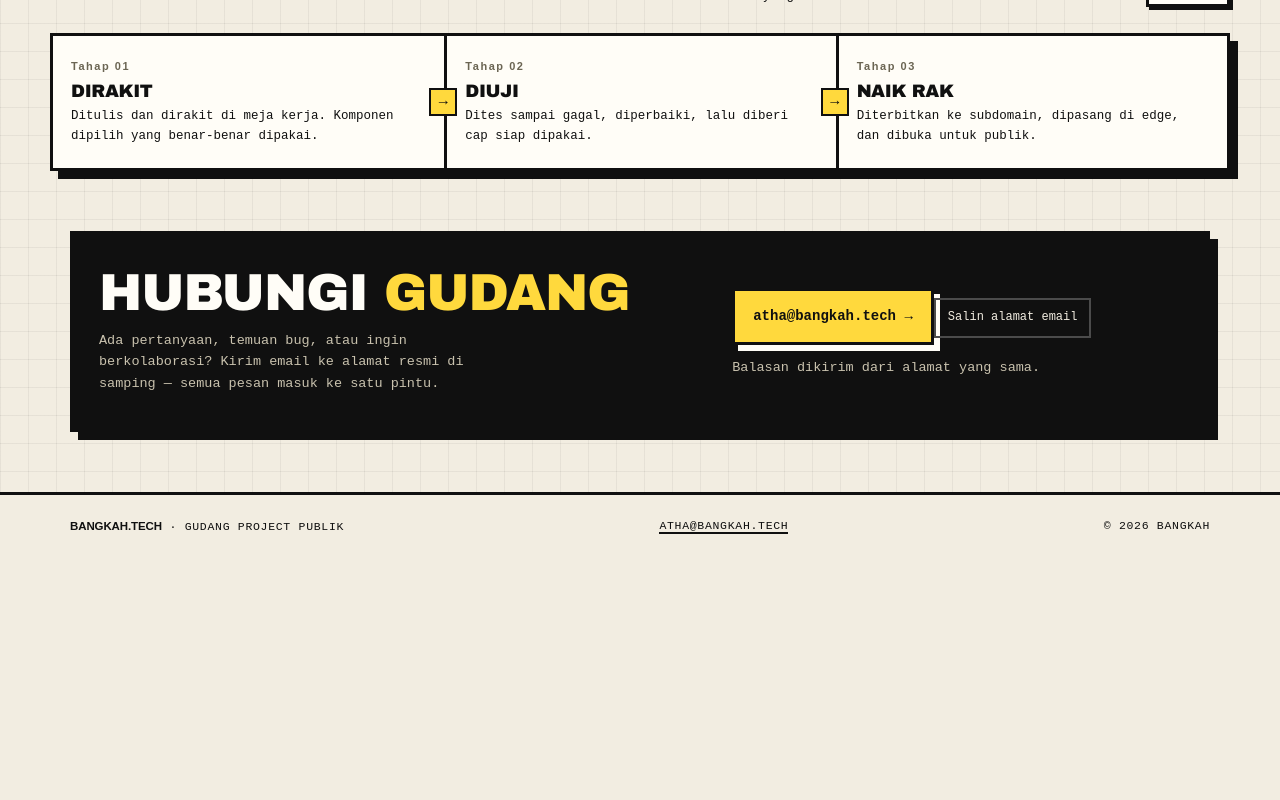
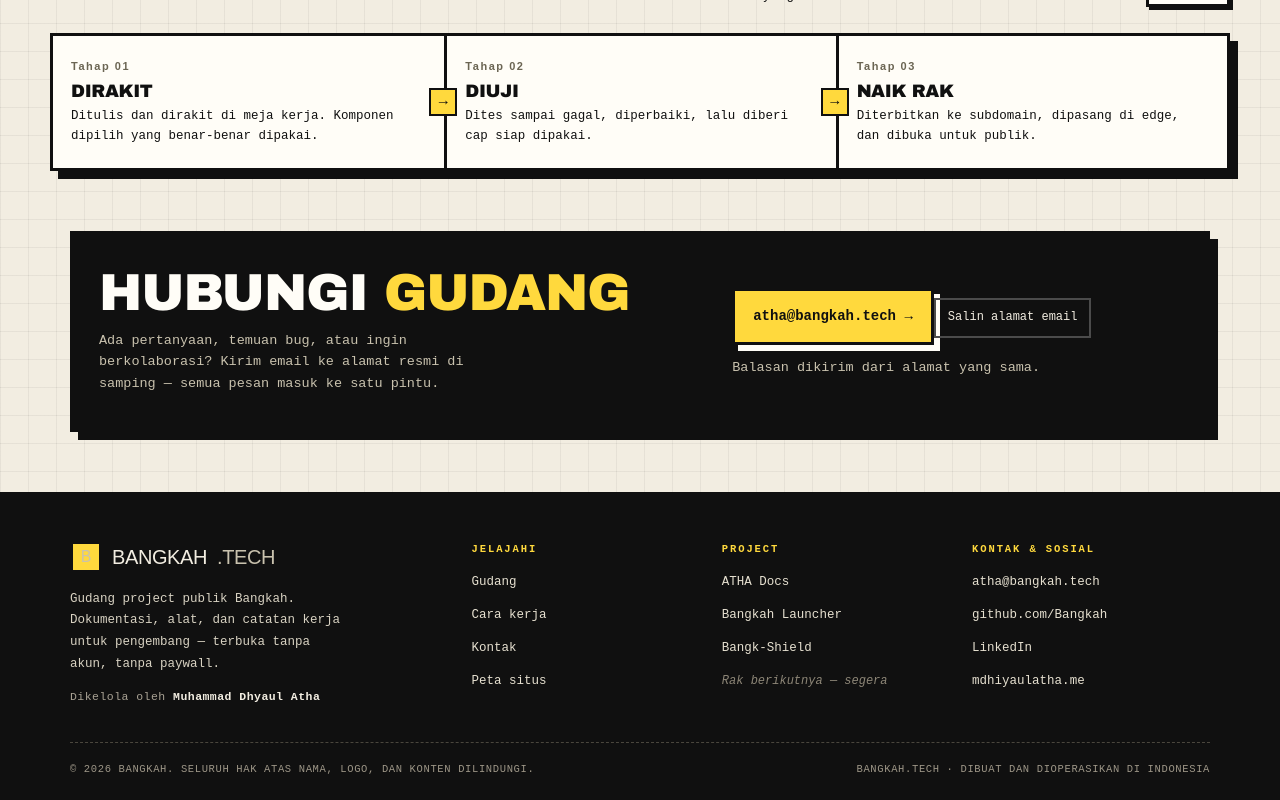
Before and after one commit to Bangkahdev/bangkah, a React (Vite) app: page / in a window 1280 px wide. Shown: the part 1797-2597 px from the top of the page. Before the commit the page ends 2355 px from the top, so only its background shows below. Built offline with nearby package versions, Linux system fonts and the light colour scheme.

Commit message:
feat: footer resmi dengan identitas lengkap; Bangk-Shield sebagai dokumentasi

```diff
--- a/src/components/Footer.jsx
+++ b/src/components/Footer.jsx
@@ -1,16 +1,81 @@
-import { SITE } from "../data.js";
+import { SITE, projects } from "../data.js";
+
+const owner = SITE.owner;
 
 export default function Footer() {
   return (
     <footer>
       <div className="foot">
-        <span>
-          <strong>BANGKAH.TECH</strong> · gudang project publik
-        </span>
-        <span>
-          <a href={`mailto:${SITE.email}`}>{SITE.email}</a>
-        </span>
-        <span>© 2026 Bangkah</span>
+        <div className="foot__grid">
+          <div className="foot__brand">
+            <a className="brand brand--foot" href="/">
+              <span className="brand__mark">B</span>
+              BANGKAH<span>.TECH</span>
+            </a>
+            <p className="foot__desc">
+              Gudang project publik Bangkah. Dokumentasi, alat, dan catatan kerja untuk
+              pengembang — terbuka tanpa akun, tanpa paywall.
+            </p>
+            <p className="foot__owner">
+              Dikelola oleh <strong>{owner.name}</strong>
+            </p>
+          </div>
+
+          <nav className="foot__col" aria-labelledby="foot-nav">
+            <h2 className="foot__title" id="foot-nav">Jelajahi</h2>
+            <ul>
+              <li><a href="#gudang">Gudang</a></li>
+              <li><a href="#cara-kerja">Cara kerja</a></li>
+              <li><a href="#kontak">Kontak</a></li>
+              <li><a href="/sitemap.xml">Peta situs</a></li>
+            </ul>
+          </nav>
+
+          <nav className="foot__col" aria-labelledby="foot-projects">
+            <h2 className="foot__title" id="foot-projects">Project</h2>
+            <ul>
+              {projects.map((p) => (
+                <li key={p.name}>
+                  <a href={p.url} target="_blank" rel="noopener">
+                    {p.name}
+                  </a>
+                </li>
+              ))}
+              <li><span className="foot__soon">Rak berikutnya — segera</span></li>
+            </ul>
+          </nav>
+
+          <div className="foot__col">
+            <h2 className="foot__title">Kontak &amp; sosial</h2>
+            <ul>
+              <li>
+                <a href={`mailto:${SITE.email}`}>{SITE.email}</a>
+              </li>
+              <li>
+                <a href={owner.github} target="_blank" rel="noopener me">
+                  github.com/Bangkah
+                </a>
+              </li>
+              <li>
+                <a href={owner.linkedin} target="_blank" rel="noopener me">
+                  LinkedIn
+                </a>
+              </li>
+              <li>
+                <a href={owner.website} target="_blank" rel="noopener me">
+                  mdhiyaulatha.me
+                </a>
+              </li>
+            </ul>
+          </div>
+        </div>
+
+        <div className="foot__bottom">
+          <p>© 2026 Bangkah. Seluruh hak atas nama, logo, dan konten dilindungi.</p>
+          <p>
+            {SITE.domain} · Dibuat dan dioperasikan di Indonesia
+          </p>
+        </div>
       </div>
     </footer>
   );
--- a/src/data.js
+++ b/src/data.js
@@ -3,6 +3,13 @@ export const SITE = {
   domain: "bangkah.tech",
   url: "https://bangkah.tech/",
   email: "atha@bangkah.tech",
+  owner: {
+    name: "Muhammad Dhyaul Atha",
+    role: "Pengelola Bangkah",
+    github: "https://github.com/Bangkah",
+    linkedin: "https://www.linkedin.com/in/muhammad-dhyaul-atha/",
+    website: "https://mdhiyaulatha.me",
+  },
   title: "Bangkah — Gudang Project Publik | bangkah.tech",
   description:
     "Gudang project publik Bangkah: dokumentasi dan alat untuk pengembang. Jelajahi ATHA Docs, Bangkah Launcher, dan Bangk-Shield dalam satu domain.",
@@ -36,13 +43,13 @@ export const projects = [
   },
   {
     no: "RAK 03",
-    kind: "Alat",
+    kind: "Dokumentasi",
     name: "Bangk-Shield",
     url: "https://bangk-shield.bangkah.tech",
     display: "bangk-shield.bangkah.tech",
     description:
-      "Perisai edge untuk project Bangkah: dipasang di depan pintu gudang, bekerja sebelum permintaan masuk ke origin.",
-    tags: ["Keamanan", "Worker", "Edge"],
+      "Situs dokumentasi Bangk-Shield: cara memasang perisai edge di depan project, dari konfigurasi sampai pemakaian sehari-hari.",
+    tags: ["Dokumentasi", "Keamanan", "Edge"],
     theme: "c",
   },
 ];
--- a/src/styles.css
+++ b/src/styles.css
@@ -137,11 +137,21 @@ a.card:hover .card__foot .go { background: var(--ink); color: var(--card); }
 .hint { font-size: 11.5px; color: #9c9584; margin-top: 10px; }
 
 /* footer */
-footer { border-top: var(--line); margin-top: 60px; background: var(--paper); }
-.foot { display: flex; flex-wrap: wrap; gap: 14px; align-items: center; justify-content: space-between; padding: 22px 20px; max-width: 1180px; margin: 0 auto; font-size: 11.5px; letter-spacing: 0.06em; text-transform: uppercase; }
-.foot strong { font-family: "Archivo Black", sans-serif; letter-spacing: -0.01em; }
-.foot a { text-decoration: none; border-bottom: 2px solid var(--ink); }
-.foot a:hover { background: var(--yellow); }
+footer { border-top: var(--line); margin-top: 60px; background: var(--ink); color: var(--paper); }
+.foot { max-width: 1180px; margin: 0 auto; padding: 46px 20px 0; }
+.foot__grid { display: grid; grid-template-columns: 1.7fr 1fr 1fr 1.1fr; gap: 34px; }
+.brand--foot { color: var(--paper); font-size: 20px; }
+.brand--foot span { color: #c9c2ae; }
+.foot__desc { margin: 16px 0 12px; max-width: 36ch; font-size: 12.5px; line-height: 1.75; color: #d8d2c2; }
+.foot__owner { margin: 0; font-size: 11.5px; letter-spacing: 0.04em; color: #a9a294; }
+.foot__owner strong { color: var(--paper); }
+.foot__title { margin: 4px 0 16px; font-family: "Space Mono", monospace; font-size: 10.5px; font-weight: 700; letter-spacing: 0.18em; text-transform: uppercase; color: var(--yellow); }
+.foot__col ul { margin: 0; padding: 0; list-style: none; display: grid; gap: 9px; }
+.foot__col a { color: #e6e0d0; text-decoration: none; font-size: 12.5px; border-bottom: 1px solid transparent; }
+.foot__col a:hover, .foot__col a:focus-visible { color: var(--yellow); border-bottom-color: var(--yellow); }
+.foot__soon { font-size: 12px; font-style: italic; color: #8d8677; }
+.foot__bottom { margin-top: 36px; padding: 18px 0 22px; border-top: 1px dashed #4a463d; display: flex; flex-wrap: wrap; gap: 8px 20px; align-items: center; justify-content: space-between; font-size: 10.5px; letter-spacing: 0.06em; text-transform: uppercase; color: #9d9687; }
+.foot__bottom p { margin: 0; }
 
 /* 404 */
 .nf-page { min-height: 100vh; display: grid; place-items: center; padding: 24px; }
@@ -162,12 +172,15 @@ footer { border-top: var(--line); margin-top: 60px; background: var(--paper); }
   .step + .step { border-top: var(--line); }
   .step::after { display: none; }
   .contact { grid-template-columns: 1fr; }
+  .foot__grid { grid-template-columns: 1fr 1fr; gap: 26px; }
 }
 @media (max-width: 700px) {
   .top nav { display: none; }
   .live { margin-left: auto; }
   .hero { padding: 40px 0 30px; }
   .hero h1 .outline { -webkit-text-stroke-width: 2px; }
+  .foot__grid { grid-template-columns: 1fr; }
+  .foot__bottom { flex-direction: column; align-items: flex-start; }
 }
 @media (prefers-reduced-motion: reduce) {
   .ticker__track, .live i { animation: none; }
```
Also changed, not shown: src/seo.js (+13 -1 lines), 1 other file (tests, documents, lock files or other folders).
